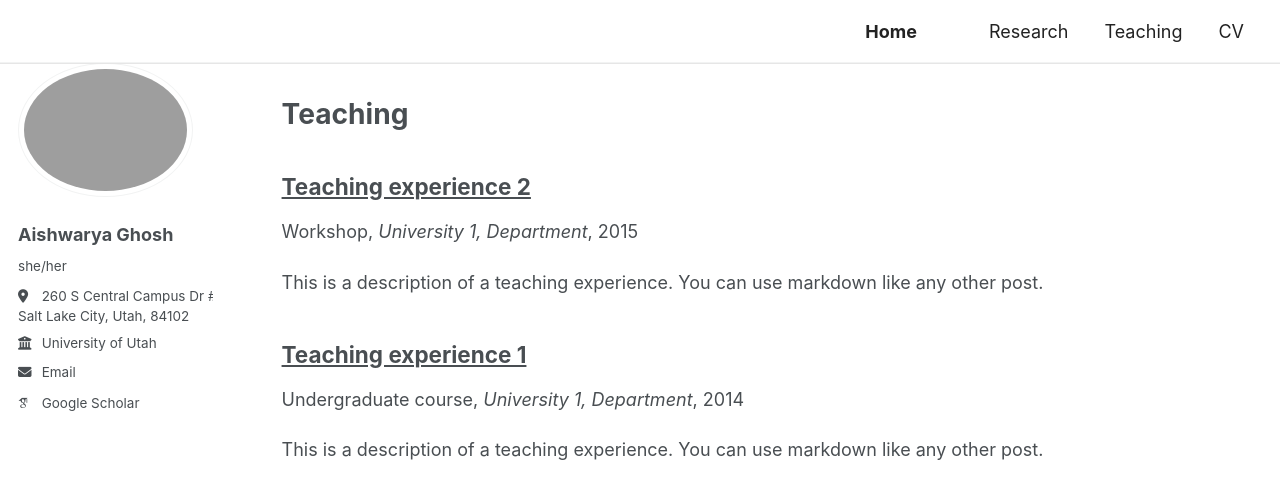
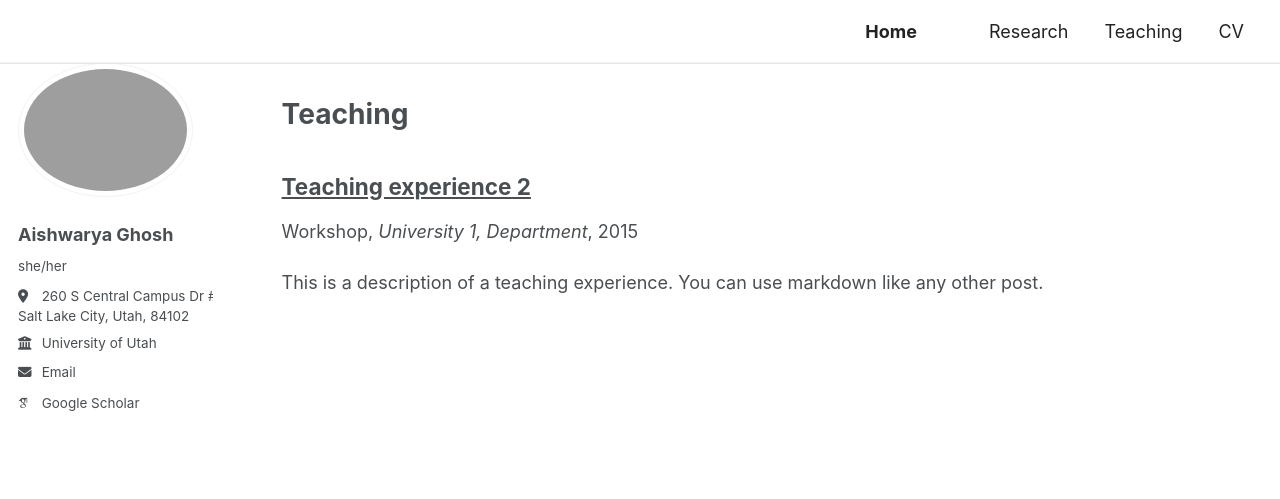
Before and after one commit to ghoshash1/ghoshash1.github.io, a Jekyll site: the page built from _pages/teaching.html, in a window 1280 px wide. Shown: the top 499 px of the page. Built offline with Jekyll 4.4.1, drawn with Linux system fonts in a browser that asks for light colours; some web fonts are replaced.

Commit message:
Update 2014-spring-teaching-1.md

```diff
--- a/_teaching/2014-spring-teaching-1.md
+++ b/_teaching/2014-spring-teaching-1.md
@@ -1,20 +1,8 @@
----
-title: "Teaching experience 1"
-collection: teaching
-type: "Undergraduate course"
-permalink: /teaching/2014-spring-teaching-1
-venue: "University 1, Department"
-date: 2014-01-01
-location: "City, Country"
----
+Teaching Assistant at University of Utah
+- Principles of Microeconomics, Fall 2021, Spring 2022, Fall 2022, Spring 2023, Spring 2024
+- Principles of Econometrics, Fall 2023
+- Feminist Economics, Fall 2022
+- U.S. Economic History, Spring 2023
 
-This is a description of a teaching experience. You can use markdown like any other post.
-
-Heading 1
-======
-
-Heading 2
-======
-
-Heading 3
-======
+Teaching Assistant at University of Hyderabad
+- Game Theory-I, Spring 2017
```
